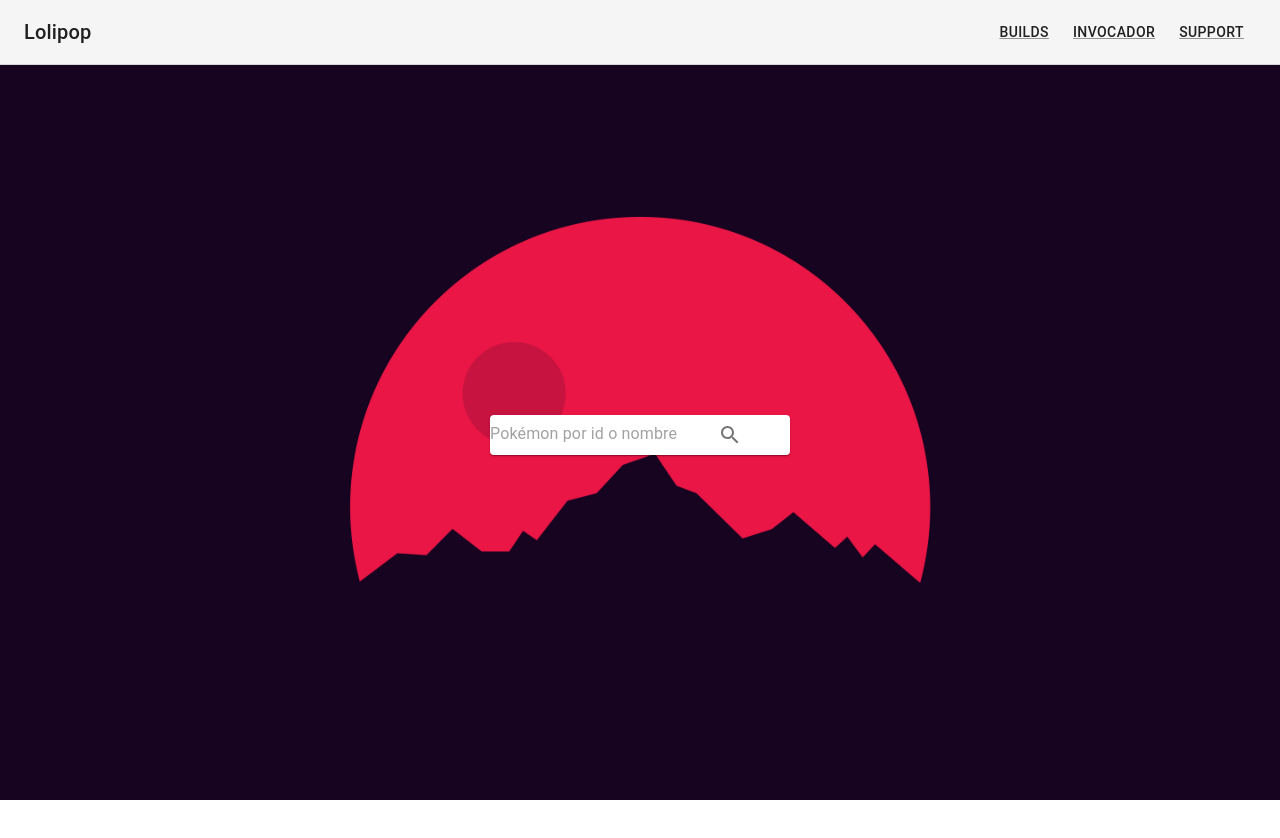
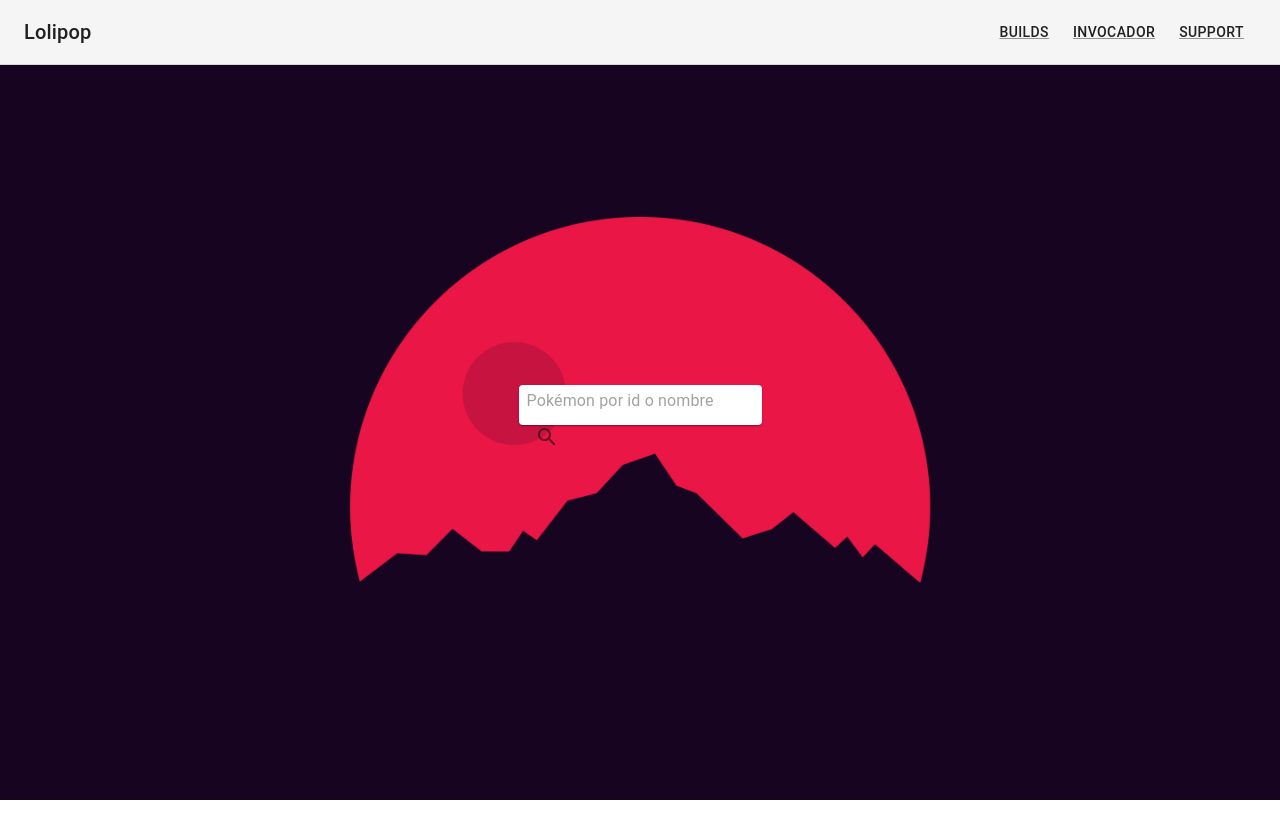
Before and after one commit to Yibarr/lolipop, a React (Create React App) app: page / in a window 1280 px wide. Shown: the top 838 px of the page. After the commit the page ends 800 px from the top, so only its background shows below. Built offline with nearby package versions, Linux system fonts and the light colour scheme.

Commit message:
Searchbar component visual and structural improvement

```diff
--- a/src/Domain/UseCases/SummonerUseCase.ts
+++ b/src/Domain/UseCases/SummonerUseCase.ts
@@ -10,10 +10,16 @@ export class SummonerUseCase {
       }
 
       async invoke(input: string): Promise<SummonerModel> {
-        let summonerResponse: SummonerAPIResponse = await this.repository.getSummoner(input)
+        const query: string = input.toLowerCase().trim();
+        const summonerResponse: SummonerAPIResponse = await this.repository.getSummoner(query)
+        const summonerName: string = summonerResponse
+          .name
+          .toLowerCase()
+          .replace(/\w/, firstLetter => firstLetter.toUpperCase());
+
         return {
           id: summonerResponse.id,
-          summonername: summonerResponse.name,
+          summonername: summonerName,
           sprite: summonerResponse.sprites.front_default
         }
       }
--- a/src/Presentation/Components/Navbar/Navbar.tsx
+++ b/src/Presentation/Components/Navbar/Navbar.tsx
@@ -1,4 +1,4 @@
-import React from 'react';
+import { Fragment } from 'react';
 import AppBar from '@mui/material/AppBar';
 import CssBaseline from '@mui/material/CssBaseline';
 import Toolbar from '@mui/material/Toolbar';
@@ -8,9 +8,7 @@ import GlobalStyles from '@mui/material/GlobalStyles';
 
 function Navbar() {
     return (
-
-      <div className = "navbar">
-      <React.Fragment>
+      <Fragment>
              <GlobalStyles styles={{ ul: { margin: 0, padding: 0, listStyle: 'none' } }} />
           <CssBaseline />
               <AppBar
@@ -52,10 +50,7 @@ function Navbar() {
 
            </Toolbar>
            </AppBar>
-
-
-        </React.Fragment>
-      </div>
+        </Fragment>
       );
 }
       export default Navbar;
--- a/src/Presentation/Components/SearchBar/SearchBar.css
+++ b/src/Presentation/Components/SearchBar/SearchBar.css
@@ -1,13 +1,5 @@
-.search-container {
-    display: flex;
-    justify-content: space-around;
-    flex-direction: column;
+.form-container{
+    padding-left: 8PX;
+    height: 40PX;
+    width: 243px;
 }
-
-.form-container{
-    display: "flex";
-    align-items: "center";
-    width: 300px;
-    justify-content: center;
-    margin-bottom: 60px;
-}
--- a/src/Presentation/Components/SearchBar/SearchBar.tsx
+++ b/src/Presentation/Components/SearchBar/SearchBar.tsx
@@ -1,65 +1,31 @@
-import { FormEventHandler, Fragment, useState } from "react";
-import SearchBarViewModel from "./SearchBarViewModel";
+import { FormEventHandler, Fragment, useState, ComponentType } from "react";
 import {
   Paper,
   InputBase,
-  IconButton,
-  CircularProgress
+  IconButton
 } from "@mui/material";
-import {
-    Search,
-    CancelOutlined,
-    ErrorOutline
-} from "@mui/icons-material";
-import "./SearchBar.css"
+import "./SearchBar.css";
 
-export default function SearchBar() {
-    const { getSummoner, summoner, error, loading } = SearchBarViewModel();
+interface ButtonProps {
+    Icon: ComponentType,
+    onSearch: (query: string) => void,
+    disabled: boolean
+};
+
+export function SearchBar({ Icon, onSearch, disabled }: ButtonProps) {
 
     const [userQuery, setUserQuery] = useState('');
 
-    const searchUserQuery: FormEventHandler<HTMLFormElement> = (e) => {
+    const onSubmit: FormEventHandler<HTMLFormElement> = (e) => {
         e.preventDefault();
-        getSummoner(userQuery);
+        onSearch(userQuery)
       };
-
-    const searchOutput = () => {
-        if(error) {
-            return <div>
-                <ErrorOutline/>
-                <p>Hubo un error al buscar el pokémon</p>
-            </div>
-        } else if (summoner !== undefined) {
-            if (summoner.sprite !== null) {
-                return <div>
-                    {summoner.summonername}
-                    <img src={summoner.sprite} alt="Pokemon sprite"></img>
-                </div>
-            } else {
-                return <div>
-                    {summoner.summonername}
-                    <CancelOutlined/>
-                </div>
-            }
-        }
-    };
-
-    const dynamicSearchIcon = () => {
-        if(loading) {
-            return <CircularProgress />
-        } else {
-            return <IconButton type="submit" aria-label="search">
-                <Search/>
-            </IconButton>
-        }
-    }
 
     return (
         <Fragment>
-            <div className="search-container">
             <Paper
                 component="form"
-                    onSubmit={searchUserQuery}
+                onSubmit={onSubmit}
                 className="form-container"
             >
                 <InputBase
@@ -68,12 +34,10 @@ export default function SearchBar() {
                     value={userQuery}
                     onChange={(e) => setUserQuery(e.target.value)}
                     />
-                    {dynamicSearchIcon()}
+                <IconButton type="submit" aria-label="search" disabled={disabled}>
+                    <Icon/>
+                </IconButton>
             </Paper>
-                <Paper>
-                    {searchOutput()}
-                </Paper>
-            </div>
         </Fragment>
   );
-}
+};
--- a/src/Presentation/Pages/Home/Home.css
+++ b/src/Presentation/Pages/Home/Home.css
@@ -1,7 +1,23 @@
-.home_container{
+.search-bar-container {
     display: flex;
     align-items: center;
+    justify-content: flex-end;
+    flex-direction: column;
+    height: 45vh;
+}
+
+.element-cards-container {
+    display: flex;
+    flex-direction: column;
+    align-items: center;
+    padding: 0 20vh 0 20vh;
+}
+
+.paper-search-width {
+    width: 243px;
+    padding: 8px;
+    display: flex;
+    flex-direction: column-reverse;
     justify-content: center;
-    flex-direction: column;
-    height: 100vh;
+    align-items: center;
 }
--- a/src/Presentation/Pages/Home/Home.tsx
+++ b/src/Presentation/Pages/Home/Home.tsx
@@ -1,15 +1,77 @@
+import { Fragment } from "react"
+import {
+  Paper,
+  Typography,
+  LinearProgress
+} from "@mui/material";
+import {
+  Search,
+  CancelOutlined,
+  ErrorOutline
+} from "@mui/icons-material";
 import Navbar from "../../Components/Navbar/Navbar";
-import SearchBar from "../../Components/SearchBar/SearchBar"
+import { SearchBar } from "../../Components/SearchBar/SearchBar"
+import HomeViewModel from "./HomeViewModel"
 import "./Home.css";
 
 function Home() {
+
+  const {
+    getSummoner,
+    summoner,
+    error,
+    loading
+  } = HomeViewModel();
+
+  const searchUserQuery = (query: string) => {
+    if(!loading) {
+        getSummoner(query);
+    }
+  };
+
+  const loader = () => {
+    if(loading) {
+      return <LinearProgress style={{ width: 243 }}/>
+    }
+ }
+  const searchOutput = () => {
+      if(error) {
+          return <Paper className="paper-search-width">
+              <Typography>
+                Hubo un error al buscar el pokémon
+              </Typography>
+              <ErrorOutline/>
+          </Paper>
+      } else if (summoner !== undefined) {
+          if (summoner.sprite !== null) {
+              return <Paper className="paper-search-width">
+                  <Typography>
+                  {summoner.id} {summoner.summonername}
+                  </Typography>
+                  <img src={summoner.sprite} alt="Pokemon sprite"></img>
+              </Paper>
+          } else {
+              return <Paper className="paper-search-width">
+                  <Typography>
+                  {summoner.id} {summoner.summonername}
+                  </Typography>
+                  <CancelOutlined style={{ fontSize: 96 }}/>
+              </Paper>
+          }
+      }
+  };
+
   return(
-    <div >
+    <Fragment>
       <Navbar/>
-      <div className="home_container">
-          <SearchBar/>
+      <div className="search-bar-container">
+          <SearchBar Icon={Search} onSearch={searchUserQuery} disabled={loading}/>
       </div>
-    </div>
+      <div className="element-cards-container">
+        {loader()}
+        {searchOutput() }
+      </div>
+    </Fragment>
   );
 
 }
--- a/src/Presentation/Components/SearchBar/SearchBarViewModel.ts
+++ b/src/Presentation/Pages/Home/HomeViewModel.tsx
@@ -4,22 +4,21 @@ import { LeagueAPIServices } from "../../../Data/Repository/LeagueAPIServices";
 import { SummonerModel } from "../../../Domain/Model/SummonerModel";
 import { SummonerUseCase } from "../../../Domain/UseCases/SummonerUseCase";
 
-export default function SearchBarViewModel() {
+export default function HomeViewModel() {
   const [summoner, setSummoner] = useState<SummonerModel | undefined>();
-  const [error, setError] = useState<Boolean>(false)
-  const [loading, setLoading] = useState<Boolean>(false)
+  const [error, setError] = useState<boolean>(false)
+  const [loading, setLoading] = useState<boolean>(false)
 
-  const SearchUseCase = new SummonerUseCase(
+  const summonerUseCase = new SummonerUseCase(
     new LeagueAPIServices(new LeagueAPIDataManager())
   );
 
   async function getSummoner(input: string) {
     try {
-      debugger
         setError(false)
         setLoading(true)
         if (input.length > 0) {
-          setSummoner(await SearchUseCase.invoke(input))
+          setSummoner(await summonerUseCase.invoke(input))
         } else {
           setSummoner(undefined)
         }
@@ -27,6 +26,7 @@ export default function SearchBarViewModel() {
     } catch (error) {
         setError(true)
         setLoading(false)
+        setSummoner(undefined)
     }
   }
 
```
Lines whose indentation alone changed are shown as unchanged.
